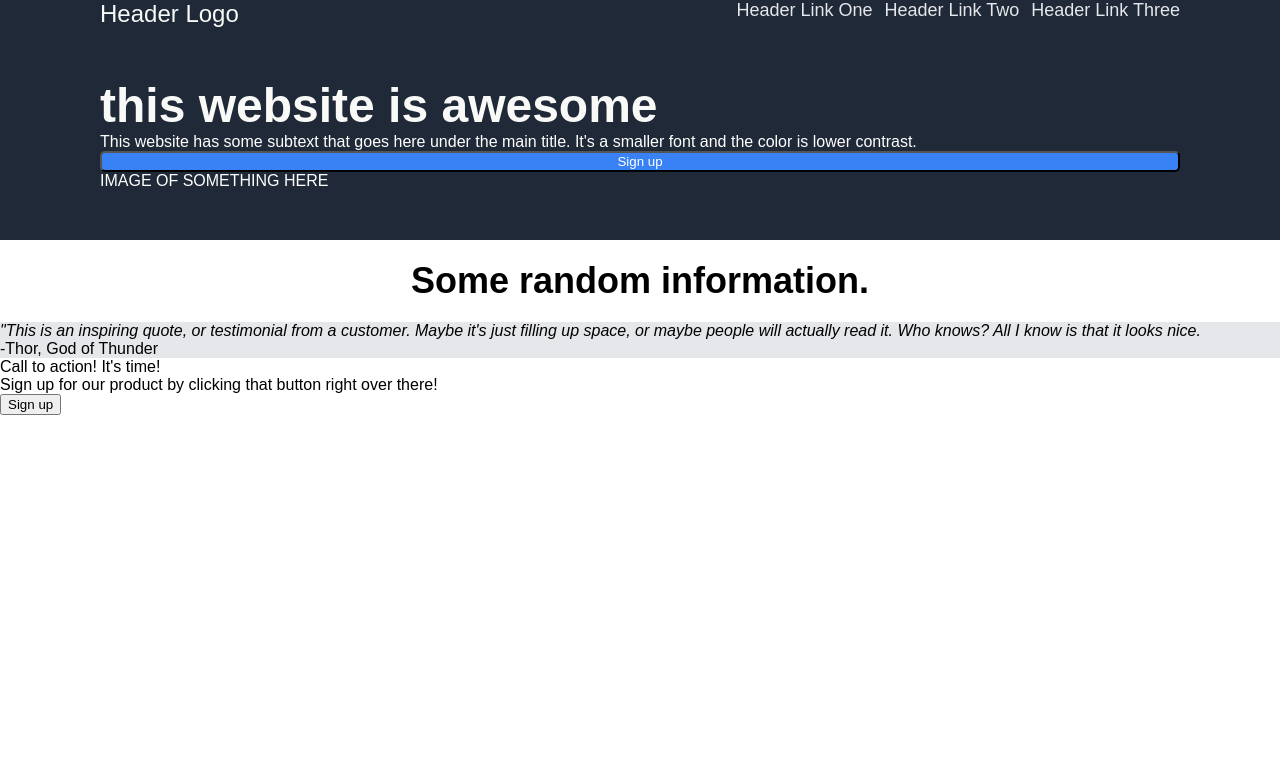
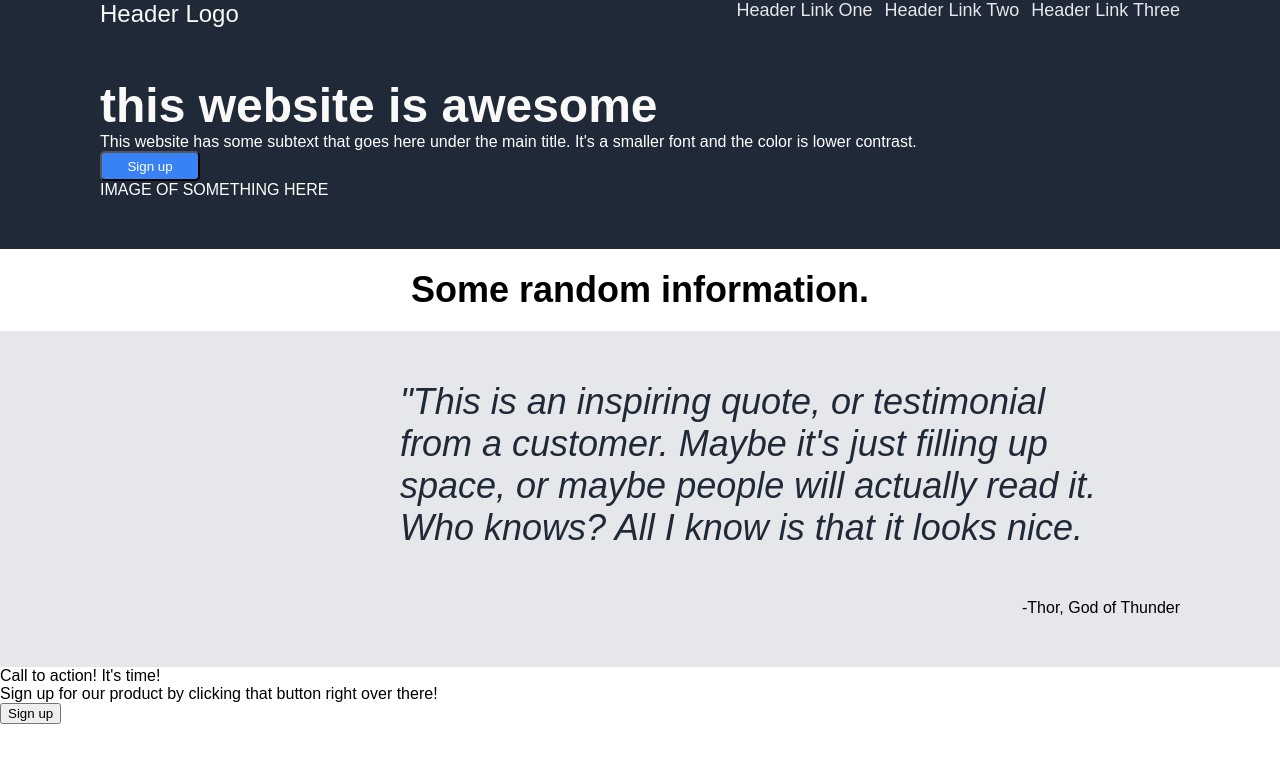
Before and after one commit to ataylor013/landing-page, a plain HTML site: page index.html in a window 1280 px wide. Drawn offline with Linux system fonts and the light colour scheme.

Commit message:
Center quote in third section and fix font size

```diff
--- a/styles.css
+++ b/styles.css
@@ -52,10 +52,28 @@ body {
     color: white;
     text-align: center;
     text-decoration: none;
-
+    width: 100px;
+    height: 30px;
 }
 
+.third {
+    background-color: #e5e7eb;
+    padding: 0px 100px 50px 100px;
+}
 
+.quote {
+    display: flex;
+    font-size: 36px;
+    color: #1f2937;
+    font-weight: lighter;
+    width: 700px;
+    padding: 50px 50px 50px 300px;
+}
+
+.quote-credit {
+    display: flex;
+    justify-content: flex-end;
+}
 
 
 
@@ -80,9 +98,3 @@ body {
     font-size: 36px;
     font-weight: 700;
 }
-
-
-
-.third {
-    background-color: #e5e7eb;
-}
```
